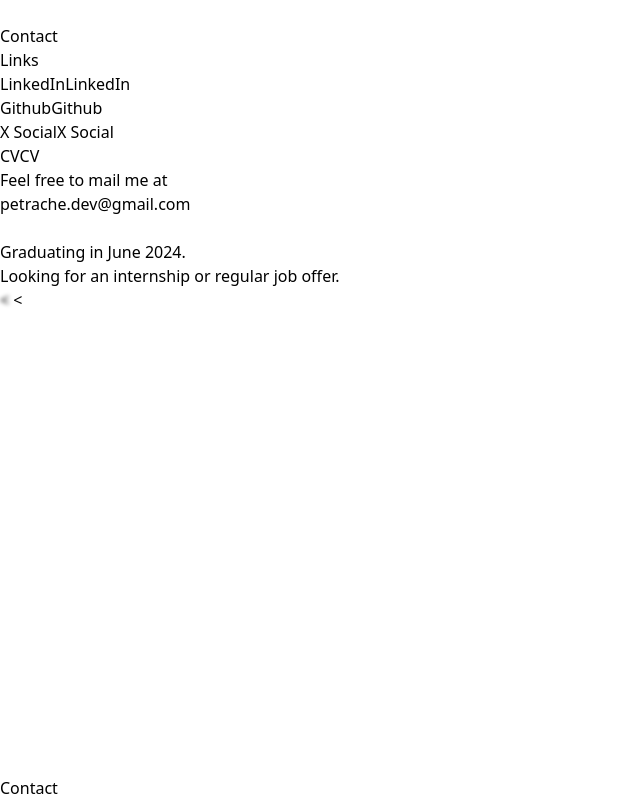
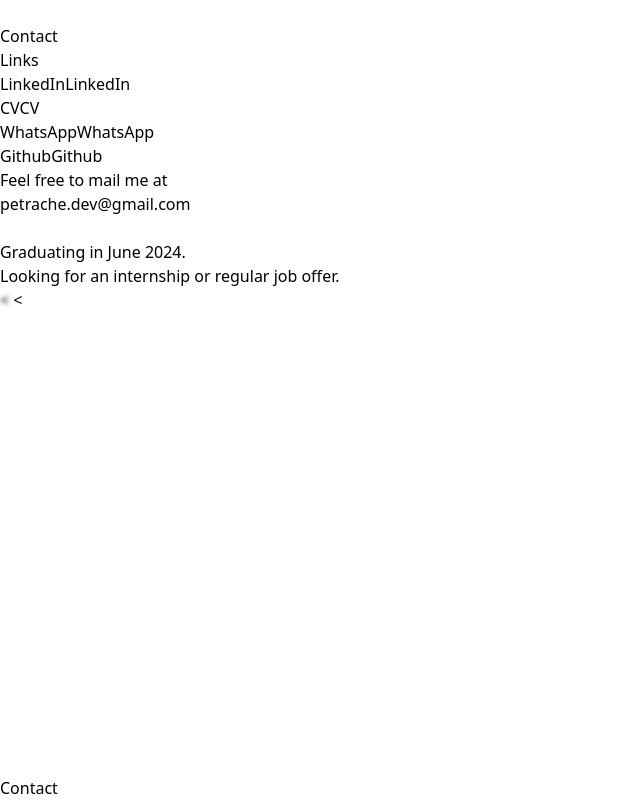
Before and after one commit to deadlyunicorn/landing-page, a Next.js app: page /contact in a window 1280 px wide. Shown: the whole page, without its empty margins (0-640 px from the left). Built offline with nearby package versions, Linux system fonts and the light colour scheme.

Commit message:
added whatsapp link + CV link takes you to the s3 pdf file.

```diff
--- a/app/contact/UsefulLinks.tsx
+++ b/app/contact/UsefulLinks.tsx
@@ -6,9 +6,9 @@ export const UsefulLinks = () => (
   [&>*:nth-child(even)]:place-self-end
   gap-x-10 md:gap-x-20">
     <UsefulLinkItem href="/linkedin">LinkedIn</UsefulLinkItem>
+    <UsefulLinkItem href="/resume">CV</UsefulLinkItem>
+    <UsefulLinkItem href="/whatsapp">WhatsApp</UsefulLinkItem>
     <UsefulLinkItem href="/github">Github</UsefulLinkItem>
-    <UsefulLinkItem href="/x">X Social</UsefulLinkItem>
-    <UsefulLinkItem href="/resume">CV</UsefulLinkItem>
   </ul>
 )
 
--- a/middleware.ts
+++ b/middleware.ts
@@ -13,9 +13,11 @@ const middleware = async( request: NextRequest ) => {
       return NextResponse.redirect('https://twitter.com/deadlyunicorn_/');
     case "/links":
       return NextResponse.redirect('https://linktr.ee/deadlyunicorn/');
+    case "/whatsapp":
+      return NextResponse.redirect('https://wa.me/qr/UFHJA7NFFFD4A1');
     case "/resume":
     case "/cv":
-      return NextResponse.redirect('https://cv-job-resume.vercel.app/');
+      return NextResponse.redirect('https://deadlyunicorn.s3.eu-central-1.amazonaws.com/CV/CV_Petrache_Alexander.pdf');
 
 
   }
```
